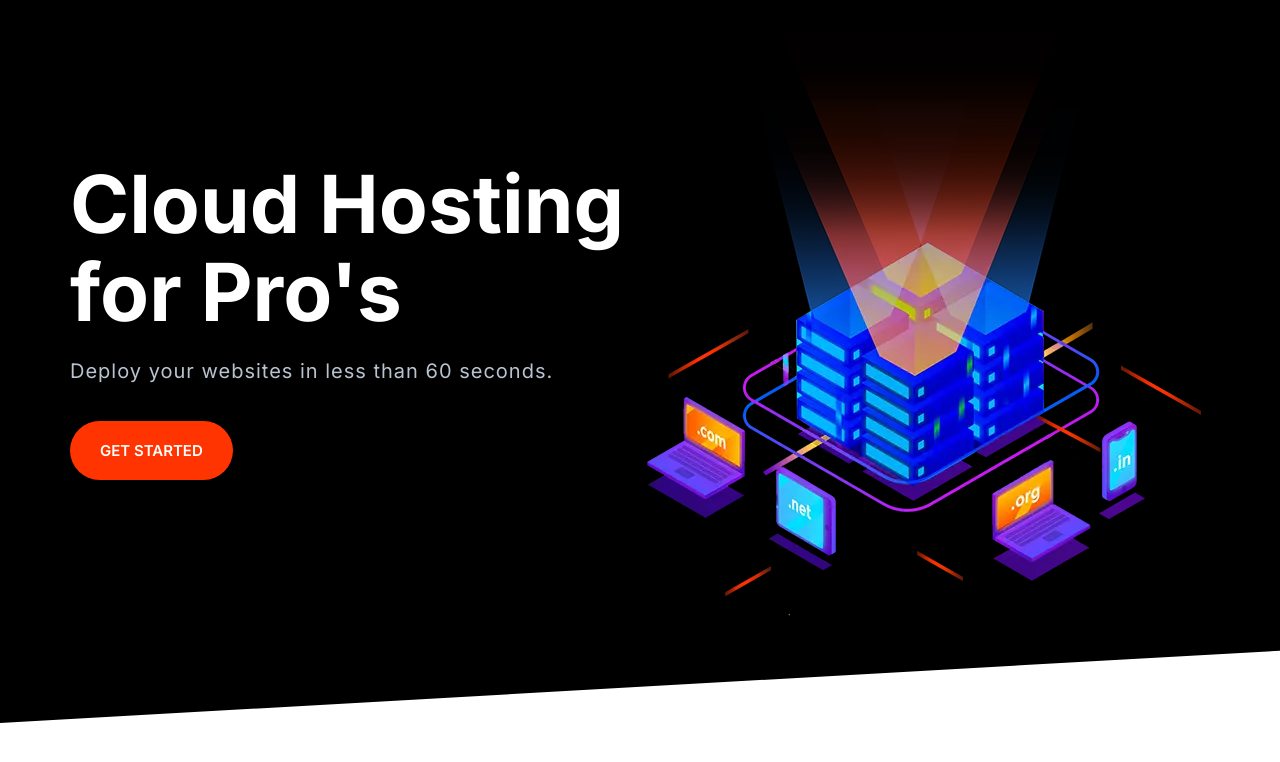
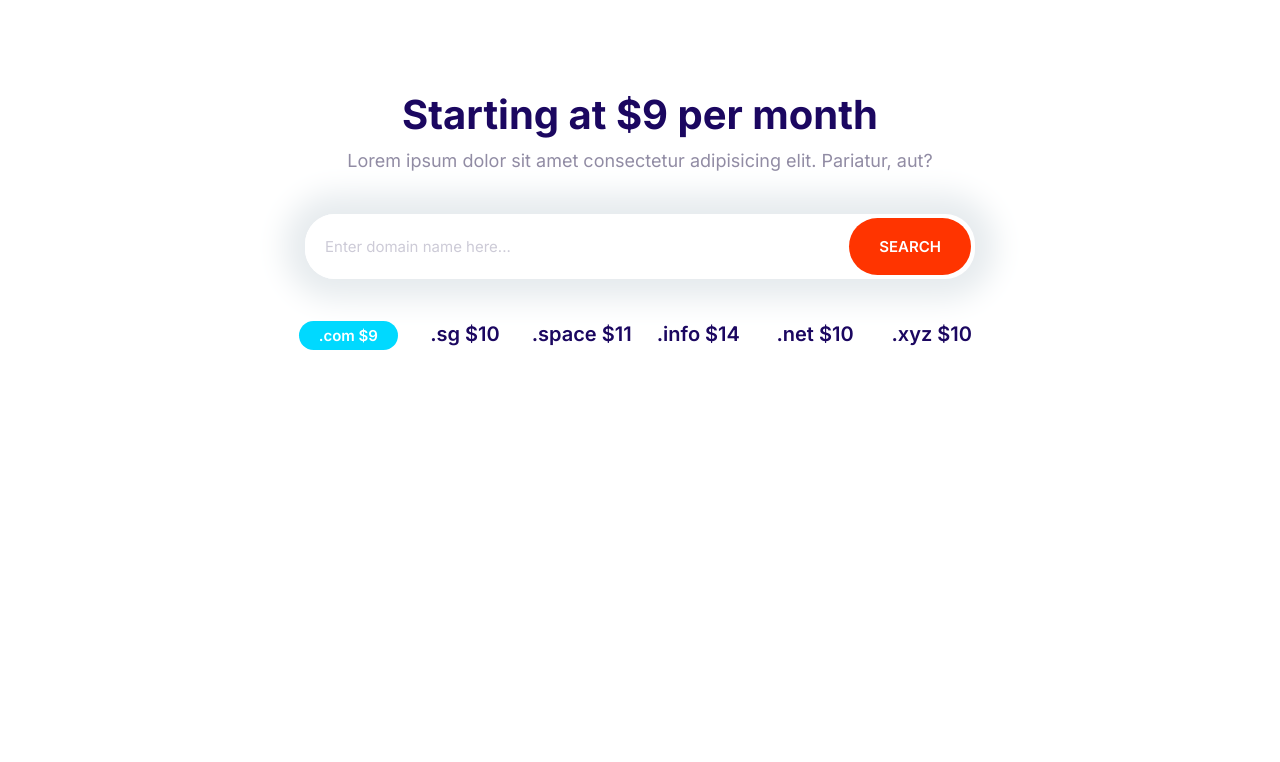
Before and after one commit to skoopje/moshify, a plain HTML site: page index.html in a window 1280 px wide. Drawn offline with Linux system fonts and the light colour scheme.

Commit message:
Building Domain-block.

```diff
--- a/CSS/styles.css
+++ b/CSS/styles.css
@@ -253,7 +253,7 @@ a {
 .input-group .input {
     border: 0;
     flex-grow: 1;
-    padding: 1.5rem 1rem;
+    padding: 1.5rem 2rem;
 }
 
 .input-group .btn {
@@ -679,3 +679,29 @@ a {
         align-self: center;
     }
 }
+
+/* Domain block */
+
+.block-domain .input-group {
+    border: 0;
+    box-shadow: 0 0 30px 20px #e6ebee;
+    margin: 4rem auto;
+    max-width: 670px;
+}
+
+.block-domain__prices {
+    display: grid;
+    font-size: 2rem;
+    font-weight: 600;
+    grid-template-columns: repeat(3, 1fr);
+    grid-template-rows: repeat(2, 6rem);
+    justify-items: center;
+    margin: 0 auto;
+    max-width: 700px;
+}
+
+@media screen and (min-width: 768px) {
+    .block-domain__prices {
+        grid-template-columns: repeat(auto-fit, minmax(10rem, 1fr));
+    }
+}
--- a/index.html
+++ b/index.html
@@ -18,27 +18,30 @@
     ></script>
   </head>
   <body>
-    <section class="block block--dark block--skewed-left hero">
-      <div class="container grid grid--1x2">
-        <header class="block__header hero__content">
-          <h1 class="block__heading">Cloud Hosting for Pro's</h1>
-          <p class="hero__tagline">
-            Deploy your websites in less than 60 seconds.
-          </p>
-          <a href="" class="btn btn--accent btn--strechted">Get Started</a>
-        </header>
-        <picture>
-          <source
-            type="image/webp"
-            srcset="images/banner.webp 1x, images/banner@2x.webp 2x"
-          />
-          <source
-            type="image/png"
-            srcset="images/banner.png 1x, images/banner@2x.png 2x"
-          />
-          <img class="hero__image" src="images/banner.png" alt="" />
-        </picture>
+    <section class="block conatiner block-domain">
+      <header class="block__header">
+        <h2>Starting at $9 per month</h2>
+        <p>
+          Lorem ipsum dolor sit amet consectetur adipisicing elit. Pariatur,
+          aut?
+        </p>
+      </header>
+      <div class="input-group">
+        <input
+          type="text"
+          class="input"
+          placeholder="Enter domain name here..."
+        />
+        <button class="btn btn--accent">Search</button>
       </div>
+      <ul class="list block-domain__prices">
+        <li><span class="badge badge--secondary">.com $9</span></li>
+        <li>.sg $10</li>
+        <li>.space $11</li>
+        <li>.info $14</li>
+        <li>.net $10</li>
+        <li>.xyz $10</li>
+      </ul>
     </section>
     <script src="main.js"></script>
   </body>
```
Also changed, not shown: Components/Domain-block.html (added, +20 -0 lines).
